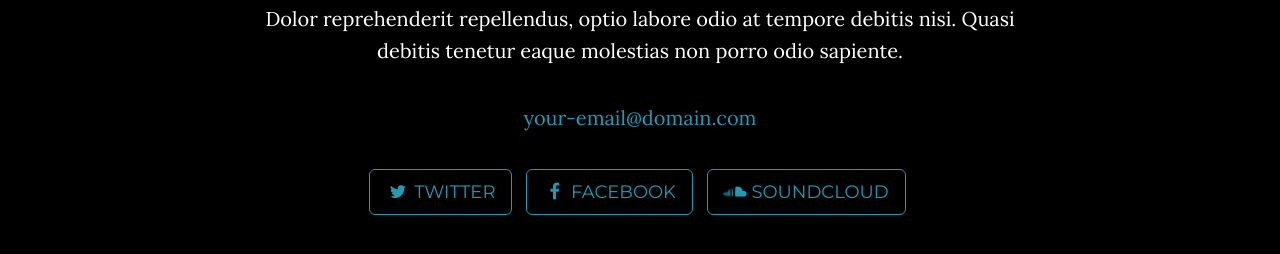
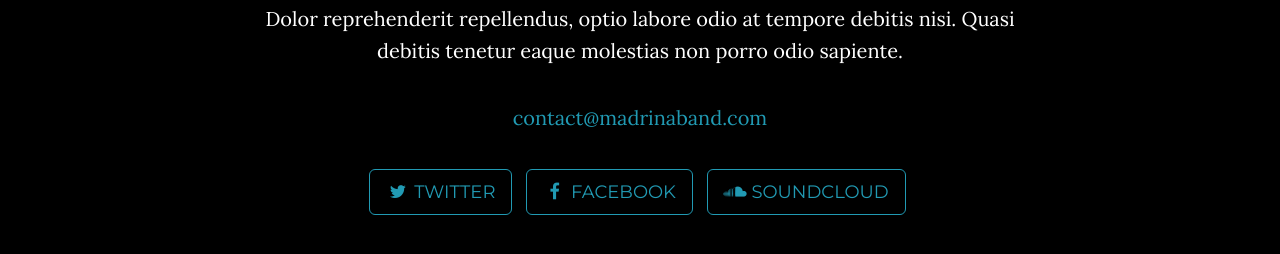
Before and after one commit to carlosrodriguez/carlosrodriguez.github.io, a Jekyll site: the page built from index.html, in a window 1280 px wide and 900 px high, scrolled down 2030 px. Shown: the part 155-409 px from the top of the window. Built offline with Jekyll 4.4.1, drawn with Linux system fonts in a browser that asks for light colours; some of the changed lines change nothing that is shown.

Commit message:
Setting plugin on config

```diff
--- a/_config.yml
+++ b/_config.yml
@@ -1,8 +1,8 @@
 # Site settings
-title: Grayscale
-email: your-email@domain.com
-url: https://example.github.io
-description: "Write an awesome description for your new site here. You can edit this line in _config.yml. It will appear in your document head meta (for Google search results) and in your feed.xml site description."
+title: Madrina
+email: contact@madrinaband.com
+url: https://madrinaband.com
+description: "Madrina is an alternative band from Miami, Florida."
 
 # Color settings (hex-codes without the leading hash-tag)
 color:
@@ -25,3 +25,6 @@
 # Build settings
 markdown: kramdown
 permalink: pretty
+
+gems:
+- soundcloud_sound
```
